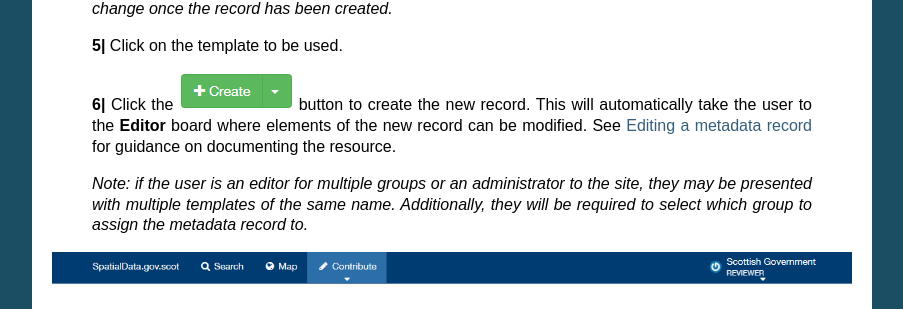
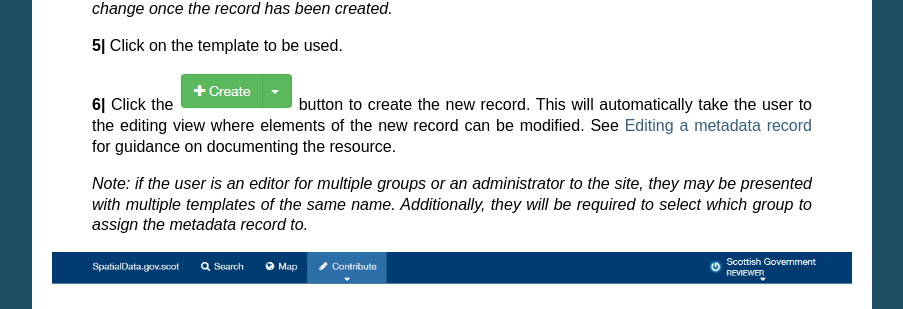
Before and after one commit to AstunTechnology/ssdidocs, a Sphinx documentation site: the page built from docs/UserDoc_Chap5_Create.rst, in a window 1280 px wide and 900 px high, scrolled down 2452 px. Shown: the part 164-473 px from the top of the window, without its empty margins (198-1101 px from the left). Built offline with Sphinx 7.4.7, drawn with Linux system fonts in a browser that asks for light colours.

Commit message:
correct 'Creating metadata from a template'

```diff
--- a/docs/UserDoc_Chap5_Create.rst
+++ b/docs/UserDoc_Chap5_Create.rst
@@ -67,7 +67,7 @@ To create a metadata record using an available template:
 
 	**5|** Click on the template to be used.
 
-	**6|** Click the |button_contribute_create| button to create the new record. This will automatically take the user to the **Editor** board where elements of the new record can be modified. See `Editing a metadata record <UserDoc_Chap6_Edit.html#editing-metadata>`__ for guidance on documenting the resource.
+	**6|** Click the |button_contribute_create| button to create the new record. This will automatically take the user to the editing view where elements of the new record can be modified. See `Editing a metadata record <UserDoc_Chap6_Edit.html#editing-metadata>`__ for guidance on documenting the resource.
 
 	*Note: if the user is an editor for multiple groups or an administrator to the site, they may be presented with multiple templates of the same name. Additionally, they will be required to select which group to assign the metadata record to.*
 
```
